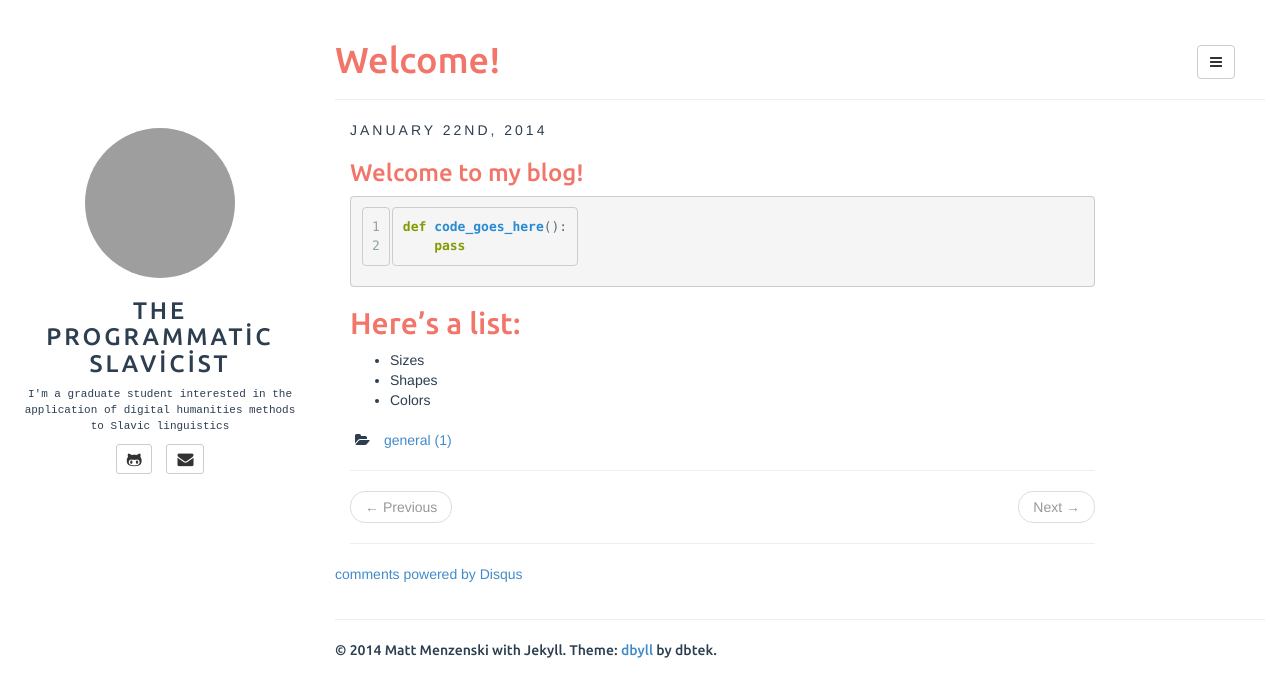
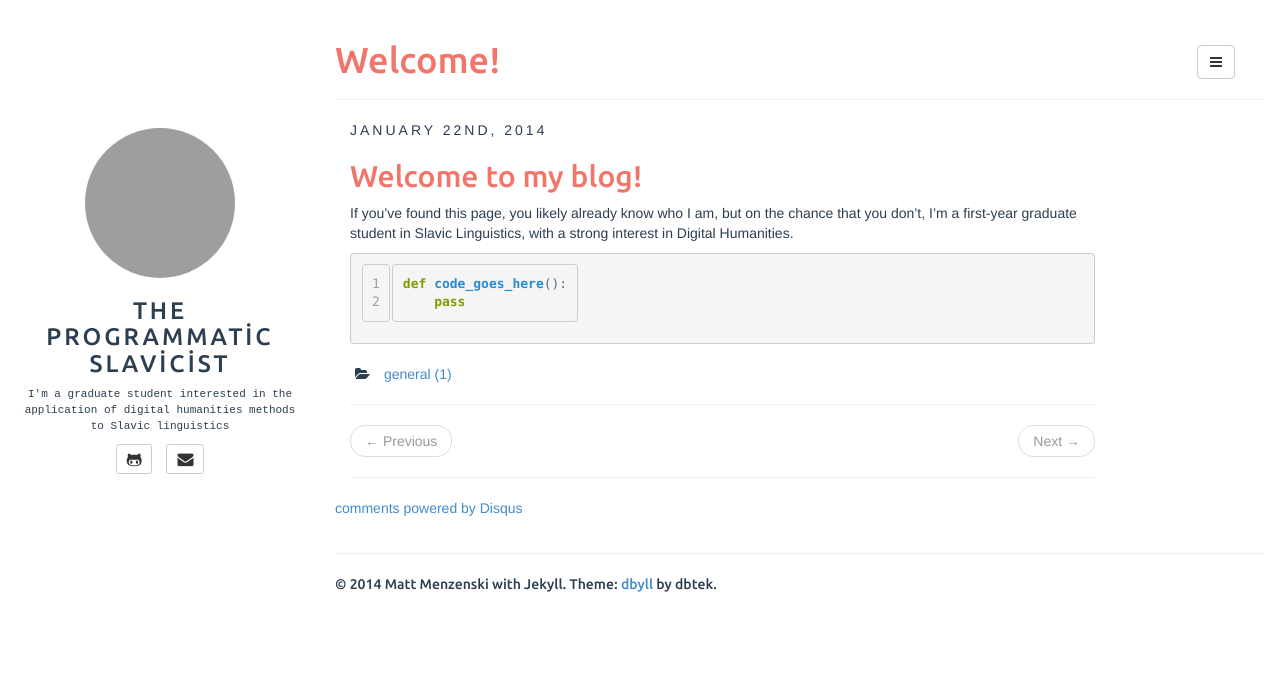
Before and after one commit to menzenski/menzenski.github.io, a Jekyll site: the page built from _posts/2014-01-22-welcome.md, in a window 1280 px wide. Shown: the top 697 px of the page. Built offline with Jekyll 4.4.1, drawn with Linux system fonts in a browser that asks for light colours; comment, search, counter and statistics services are not loaded; grey boxes are pictures that could not be loaded.

```diff
--- a/_posts/2014-01-22-welcome.md
+++ b/_posts/2014-01-22-welcome.md
@@ -7,18 +7,16 @@ tags: []
 fullview: true
 ---
 
-### Welcome to my blog!
+## Welcome to my blog!
+
+If you've found this page, you likely already know who I am, but on the chance that you don't, I'm a first-year graduate student in Slavic Linguistics, with a strong interest in Digital Humanities.
 
 {% highlight python linenos %}
 def code_goes_here():
     pass
 {% endhighlight %}
 
-## Here's a list:
 
-* Sizes
-* Shapes
-* Colors
 
 
 <a href="POST_URL#disqus_thread"></a>
```
